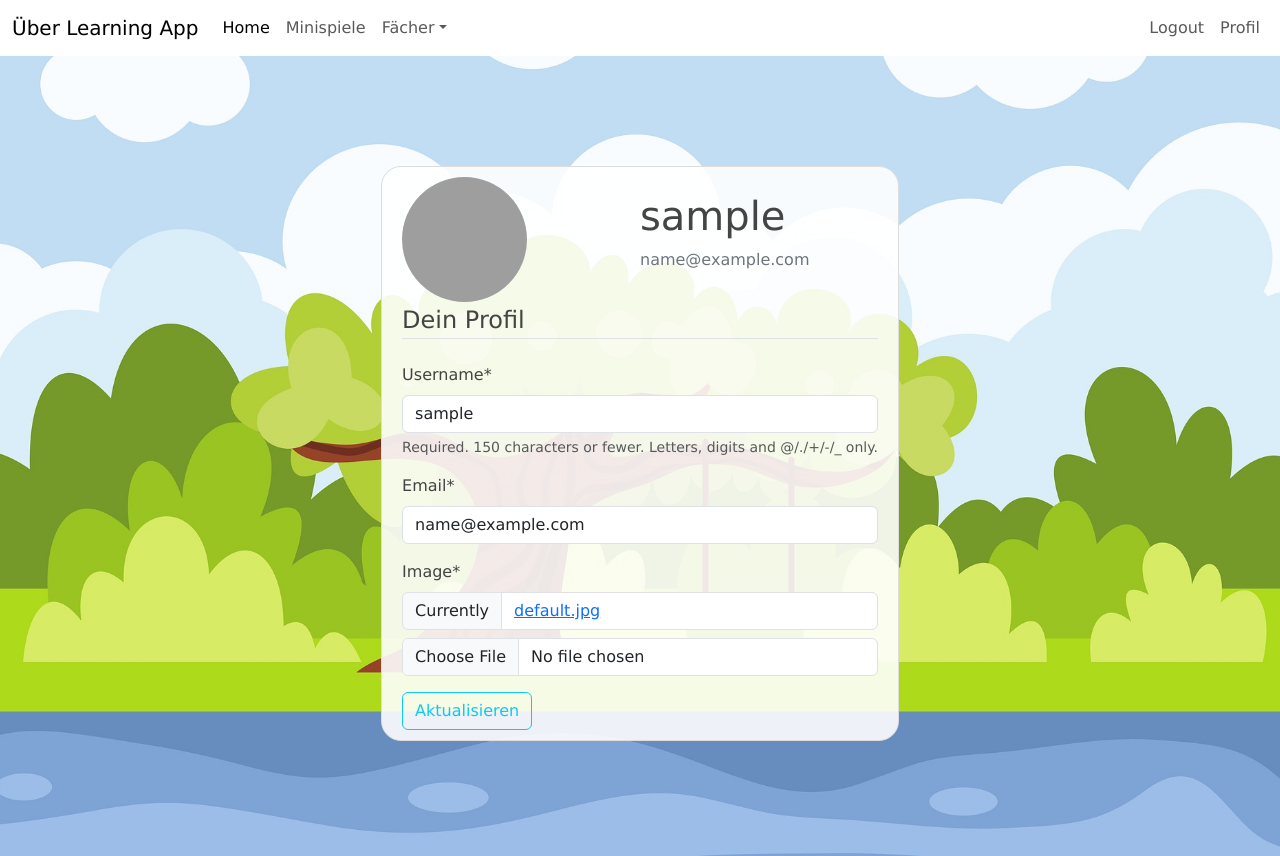
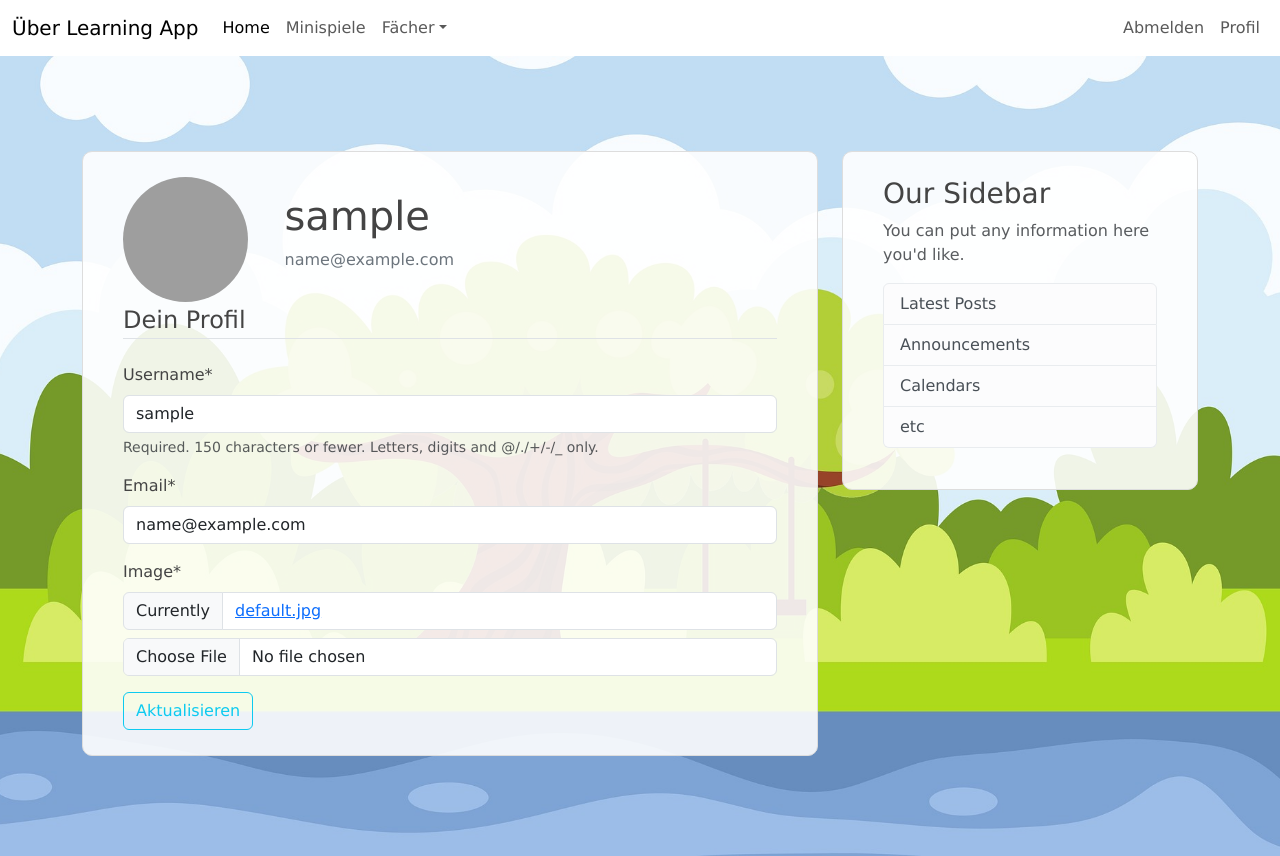
Before and after one commit to ShahiW/LearningApp, a Django app: page /profile/ in a window 1280 px wide. Run offline with Django 5.2, Linux system fonts and the light colour scheme; the visitor is signed in with stand-in values (Sample User, id 1); some libraries are stand-ins or nearby versions; grey boxes are pictures that could not be loaded.

```diff
--- a/LearningApp/quiz/templates/quiz/base.html
+++ b/LearningApp/quiz/templates/quiz/base.html
@@ -15,7 +15,9 @@
 {% include 'quiz/menu.html' %}
 
 <div class="fullscreen">
-
+    <main role="main" class="container">
+        <div class="row">
+            <div class="col-md-8">
                 {% if messages %}
                     {% for message in messages %}
                         <div class="alert alert-{{ message.tags }}">
@@ -23,11 +25,23 @@
                         </div>
                     {% endfor %}
                 {% endif %}
-
-    {# Content Start #}
                 {% block content %}{% endblock %}
-    {# Content End #}
-
+            </div>
+            <div class="col-md-4">
+                <div class="content-section">
+                    <h3>Our Sidebar</h3>
+                    <p class='text-muted'>You can put any information here you'd like.
+                        <ul class="list-group">
+                            <li class="list-group-item list-group-item-light">Latest Posts</li>
+                            <li class="list-group-item list-group-item-light">Announcements</li>
+                            <li class="list-group-item list-group-item-light">Calendars</li>
+                            <li class="list-group-item list-group-item-light">etc</li>
+                        </ul>
+                    </p>
+                </div>
+            </div>
+        </div>
+    </main>
 </div>
 
     <script src="https://cdn.jsdelivr.net/npm/bootstrap@5.3.3/dist/js/bootstrap.bundle.min.js" integrity="sha384-YvpcrYf0tY3lHB60NNkmXc5s9fDVZLESaAA55NDzOxhy9GkcIdslK1eN7N6jIeHz" crossorigin="anonymous"></script>
--- a/LearningApp/quiz/templates/quiz/menu.html
+++ b/LearningApp/quiz/templates/quiz/menu.html
@@ -51,12 +51,12 @@
     {% if user.is_authenticated %}
         <form method="POST" action="{% url 'logout' %}" class="nav-item">
         {% csrf_token %}
-        <button type="submit" class="nav-link btn btn-link">Logout</button>
+        <button type="submit" class="nav-link btn btn-link">Abmelden</button>
         </form>
 
         <a class="nav-item nav-link" href="{% url 'profile' %}">Profil</a>
     {% else %}
-        <a class="nav-item nav-link" href="{% url 'login' %}">Login</a>
+        <a class="nav-item nav-link" href="{% url 'login' %}">Anmelden</a>
         <a class="nav-item nav-link" href="{% url 'register' %}">Registrieren</a>
     {% endif %}
     </div>
--- a/LearningApp/static/css/main.css
+++ b/LearningApp/static/css/main.css
@@ -41,9 +41,9 @@ h6 {
 /* profile.html */
 .content-section {
     background: #ffffffe3;
-    padding: 10px 20px;
+    padding: 25px 40px;
     border: 1px solid #dddddd;
-    border-radius: 20px;
+    border-radius: 10px;
     margin-top: 15px;
     margin-bottom: 20px;
     color: #444444;
@@ -52,7 +52,7 @@ h6 {
 .media {
     display: grid;
     align-items: center;
-    grid-template-columns: 1fr 1fr;
+    grid-template-columns: 1fr 1fr 1fr 1fr;
     /*column-gap: 5px;*/
 }
 
@@ -69,7 +69,7 @@ h6 {
 }
 
 /* register.html */
-.main-text {
+.main-text-register {
     padding: 20px 25px;
     background: #ffffffe3;
     color: #444444;
--- a/LearningApp/users/templates/users/profile.html
+++ b/LearningApp/users/templates/users/profile.html
@@ -12,7 +12,7 @@
     </div>
     <form method="POST" enctype="multipart/form-data">{% csrf_token %}
         <fieldset class="form-group">
-            <legend class="border-bottom mb-4" id="legende">Dein Profil</legend>
+            <legend class="border-bottom mb-4">Dein Profil</legend>
             {{ u_form|crispy }}
             {{ p_form|crispy }}
         </fieldset>
--- a/LearningApp/users/templates/users/register.html
+++ b/LearningApp/users/templates/users/register.html
@@ -2,7 +2,7 @@
 {% load crispy_forms_tags %}
 {% block content %}
 
-    <div class='main-text'>
+    <div class='main-text-register'>
 
         <form method="POST">{% csrf_token %}
 
```
Lines whose indentation alone changed are shown as unchanged.
